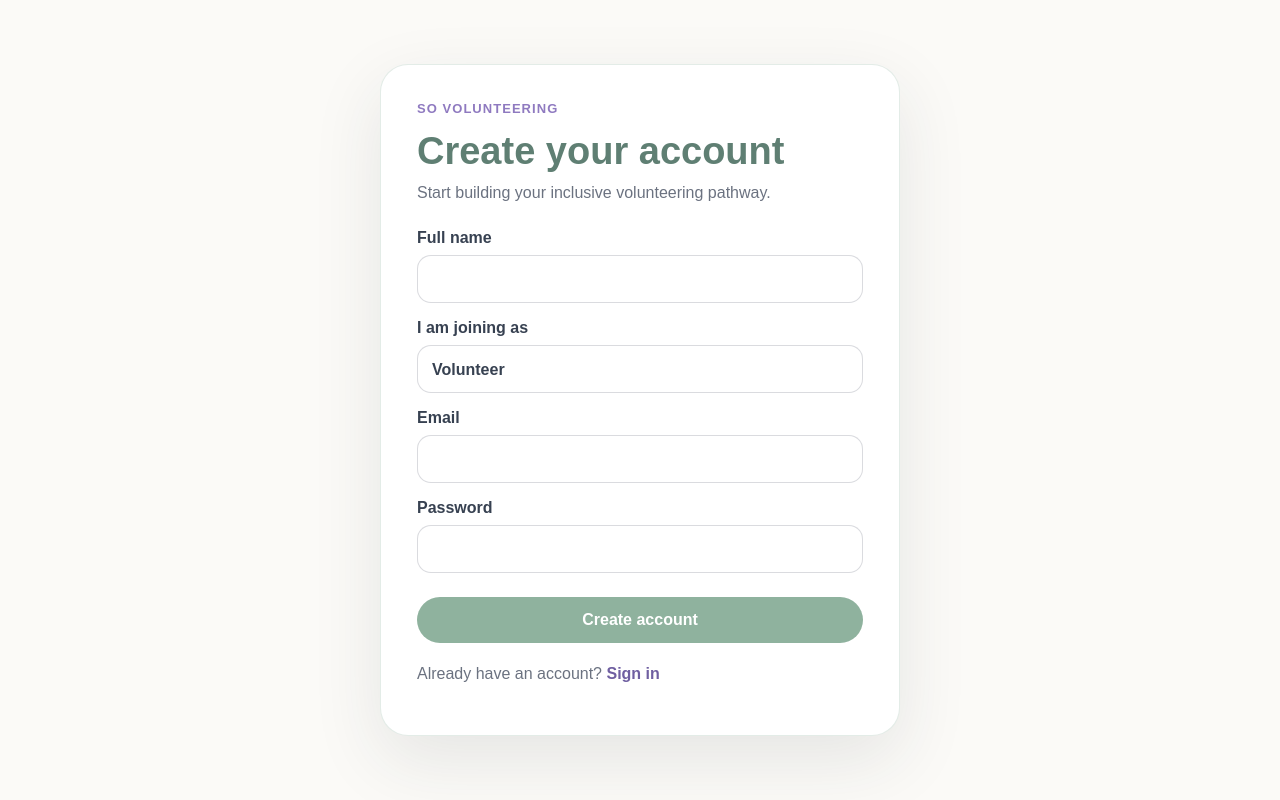
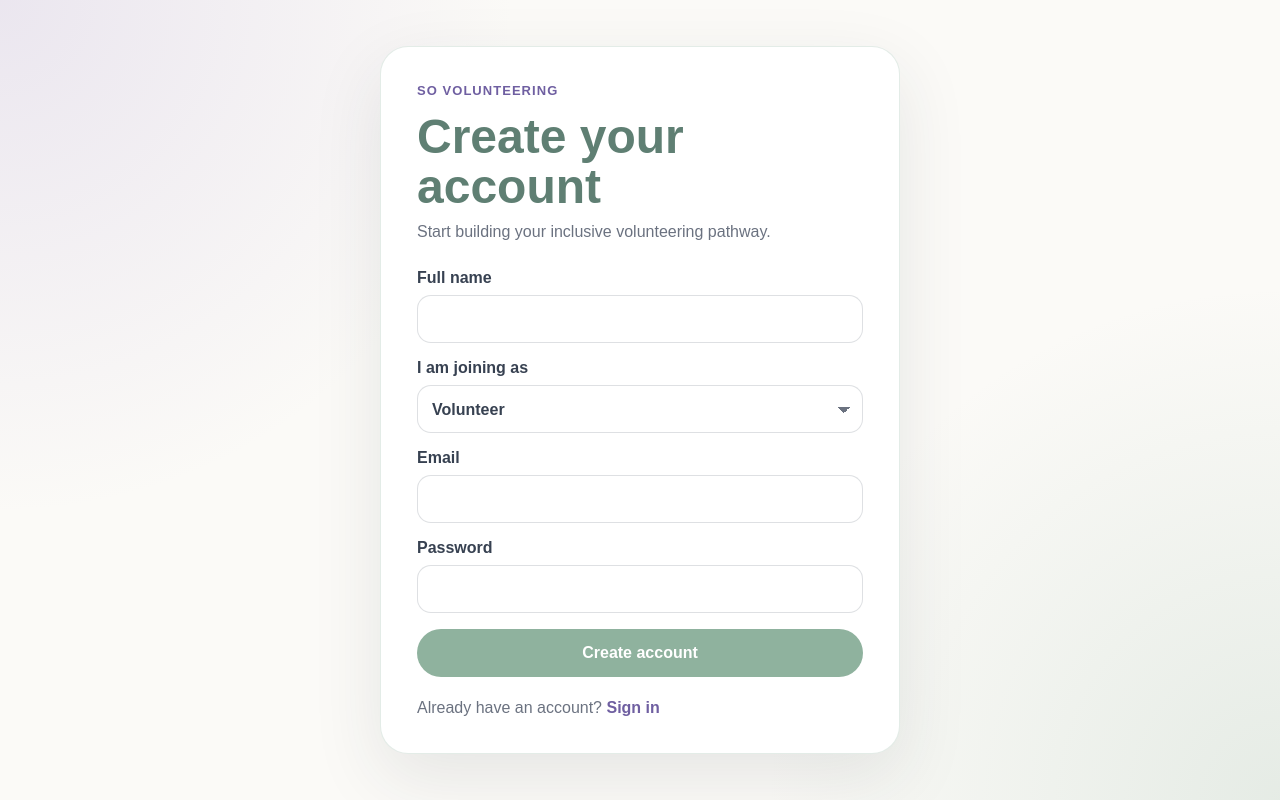
Before and after one commit to Owensom/so-volunteering, a Next.js app: page /signup in a window 1280 px wide. Built offline with nearby package versions, Linux system fonts and the light colour scheme.

Commit message:
Update page.tsx

```diff
--- a/src/app/signup/page.tsx
+++ b/src/app/signup/page.tsx
@@ -10,54 +10,48 @@ export default async function SignupPage({
   const errorMessage = params.error ? decodeURIComponent(params.error) : "";
 
   return (
-    <main style={styles.page}>
-      <section style={styles.card}>
-        <p style={styles.eyebrow}>SO Volunteering</p>
-        <h1 style={styles.title}>Create your account</h1>
-        <p style={styles.lead}>Start building your inclusive volunteering pathway.</p>
+    <main className="center-shell">
+      <section className="auth-card">
+        <p className="brand-eyebrow">SO Volunteering</p>
+        <h1 className="page-title">Create your account</h1>
+        <p className="page-lead">Start building your inclusive volunteering pathway.</p>
 
         {errorMessage ? (
-          <div style={styles.error}>{errorMessage}</div>
+          <div className="alert alert-error">{errorMessage}</div>
         ) : null}
 
-        <form action={signUp} style={styles.form}>
-          <label style={styles.label}>
+        <form action={signUp} className="form-stack">
+          <label className="field-label">
             Full name
-            <input name="full_name" type="text" required style={styles.input} />
+            <input name="full_name" type="text" required />
           </label>
 
-          <label style={styles.label}>
+          <label className="field-label">
             I am joining as
-            <select name="user_type" defaultValue="volunteer" style={styles.input}>
+            <select name="user_type" defaultValue="volunteer">
               <option value="volunteer">Volunteer</option>
               <option value="organisation">Organisation</option>
             </select>
           </label>
 
-          <label style={styles.label}>
+          <label className="field-label">
             Email
-            <input name="email" type="email" required style={styles.input} />
+            <input name="email" type="email" required />
           </label>
 
-          <label style={styles.label}>
+          <label className="field-label">
             Password
-            <input
-              name="password"
-              type="password"
-              required
-              minLength={6}
-              style={styles.input}
-            />
+            <input name="password" type="password" required minLength={6} />
           </label>
 
-          <button type="submit" style={styles.primaryButton}>
+          <button type="submit" className="primary-button">
             Create account
           </button>
         </form>
 
-        <p style={styles.footerText}>
+        <p className="footer-text">
           Already have an account?{" "}
-          <Link href="/login" style={styles.link}>
+          <Link href="/login" className="text-link">
             Sign in
           </Link>
         </p>
@@ -65,84 +59,3 @@ export default async function SignupPage({
     </main>
   );
 }
-
-const styles: Record<string, React.CSSProperties> = {
-  page: {
-    minHeight: "100vh",
-    display: "flex",
-    alignItems: "center",
-    justifyContent: "center",
-    padding: "24px"
-  },
-  card: {
-    width: "100%",
-    maxWidth: "520px",
-    background: "white",
-    borderRadius: "28px",
-    padding: "36px",
-    boxShadow: "0 24px 70px rgba(38,50,56,0.10)",
-    border: "1px solid rgba(143,178,158,0.25)"
-  },
-  eyebrow: {
-    margin: 0,
-    color: "#8f7ac0",
-    fontWeight: 800,
-    letterSpacing: "0.08em",
-    textTransform: "uppercase",
-    fontSize: "13px"
-  },
-  title: {
-    margin: "14px 0 8px",
-    fontSize: "38px",
-    color: "#5f7f73"
-  },
-  lead: {
-    margin: "0 0 24px",
-    color: "#6b7280",
-    lineHeight: 1.5
-  },
-  form: {
-    display: "grid",
-    gap: "16px"
-  },
-  label: {
-    display: "grid",
-    gap: "8px",
-    fontWeight: 700,
-    color: "#374151"
-  },
-  input: {
-    border: "1px solid rgba(107,114,128,0.25)",
-    borderRadius: "14px",
-    padding: "13px 14px",
-    outline: "none",
-    background: "white"
-  },
-  primaryButton: {
-    marginTop: "8px",
-    border: 0,
-    borderRadius: "999px",
-    padding: "14px 20px",
-    background: "#8fb29e",
-    color: "white",
-    fontWeight: 800,
-    cursor: "pointer"
-  },
-  error: {
-    background: "#fff1f2",
-    color: "#9f1239",
-    borderRadius: "14px",
-    padding: "12px 14px",
-    marginBottom: "18px",
-    fontWeight: 700,
-    lineHeight: 1.5
-  },
-  footerText: {
-    marginTop: "22px",
-    color: "#6b7280"
-  },
-  link: {
-    color: "#6f5fa1",
-    fontWeight: 800
-  }
-};
```
